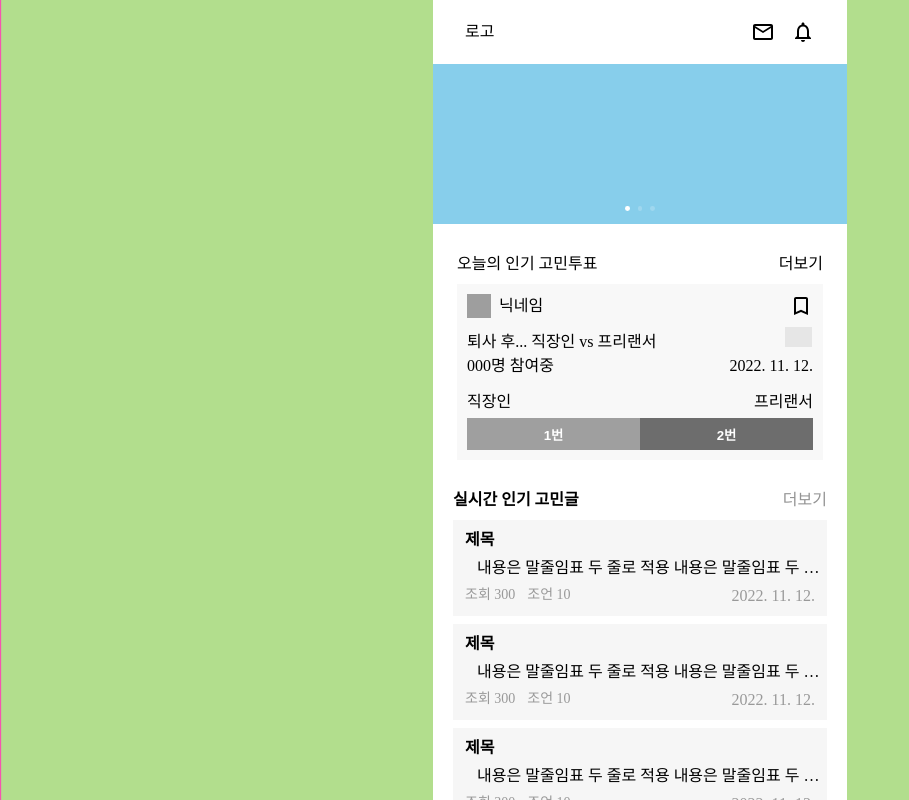
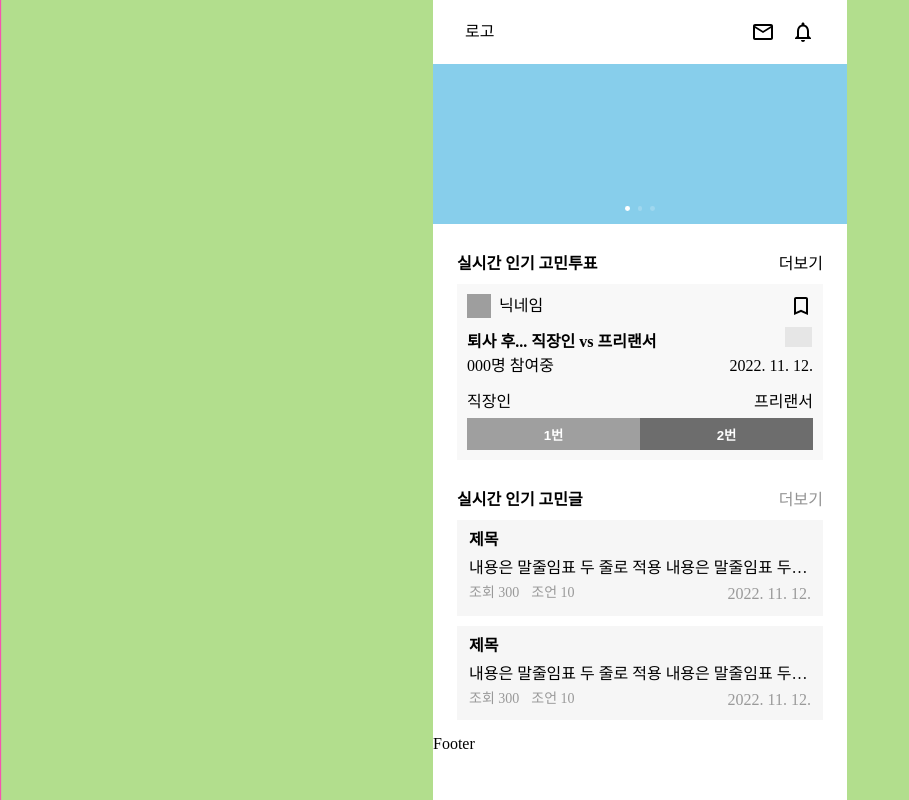
Before and after one commit to gomin-solution/Frontend, a React (Create React App) app: page / in a window 1280 px wide. Shown: the whole page, without its empty margins (0-909 px from the left). Built offline with nearby package versions, Linux system fonts and the light colour scheme; no server answers; grey boxes are pictures that could not be loaded.

Commit message:
[feat] footer 기능 구현 완

```diff
--- a/src/components/advice/Advice.jsx
+++ b/src/components/advice/Advice.jsx
@@ -10,13 +10,11 @@ const Advice = () => {
     <div
       style={{
         marginBottom: `${(props) => props.theme.paddings.sm}`,
-        padding: "0px 20px",
+        padding: "0rem 1.5rem",
       }}
     >
-      <StTextWrap
-        style={{ marginBottom: `${(props) => props.theme.margins.sm}` }}
-      >
-        <span style={{ fontWeight: "600" }}>실시간 인기 고민글</span>
+      <StTextWrap>
+        <StBold>실시간 인기 고민글</StBold>
         <span
           style={{ color: "#939393", cursor: "pointer" }}
           onClick={() => nav("#")}
@@ -41,6 +39,10 @@ const StTextWrap = styled.div`
   margin-bottom: ${(props) => props.theme.margins.sm};
 `;
 
+const StBold = styled.span`
+  font-weight: ${(props) => props.theme.fontWeights.lg};
+`;
+
 const StListWrap = styled.div`
   height: 10rem;
 `;
--- a/src/components/advice/AdviceList.jsx
+++ b/src/components/advice/AdviceList.jsx
@@ -4,7 +4,7 @@ import styled from "styled-components";
 const AdviceList = () => {
   return (
     <StAdviceList>
-      <p style={{ marginBottom: "6px", fontWeight: "600" }}>제목</p>
+      <p style={{ marginBottom: "0.5rem", fontWeight: "600" }}>제목</p>
       <StContent>
         내용은 말줄임표 두 줄로 적용 내용은 말줄임표 두 줄로 적용 내용은
         말줄임표 두 줄로 적용 내용은 말줄임표 두 줄로 적용 내용은 말줄임표 두
@@ -31,15 +31,16 @@ export default AdviceList;
 
 const StAdviceList = styled.div`
   background-color: #f6f6f6;
-  height: 96px;
-  margin-bottom: 8px;
-  padding: 12px;
+  height: 6rem;
+  margin-bottom: ${(props) => props.theme.margins.xsm};
+  padding: ${(props) => props.theme.paddings.sm};
 `;
 
 const StContent = styled.p`
   width: 100%;
   overflow: hidden;
-  margin: ${(props) => props.theme.margins.sm};
+  margin-top: ${(props) => props.theme.margins.sm};
+  margin-bottom: ${(props) => props.theme.margins.xsm};
   text-overflow: ellipsis; // 말줄임 적용
   white-space: nowrap; // 문장이 길어지면 다음 줄로 넘기는 것을 없앰
   overflow: hidden;
--- a/src/components/choice/Choice.jsx
+++ b/src/components/choice/Choice.jsx
@@ -53,9 +53,7 @@ const Choice = () => {
   return (
     <div style={{ marginBottom: "2rem", padding: "0rem 1.5rem" }}>
       <StTextWrap>
-        <span style={{ fontWeight: `${(props) => props.theme.fontWeight.lg}` }}>
-          오늘의 인기 고민투표
-        </span>
+        <StBold>실시간 인기 고민투표</StBold>
         <span style={{ cursor: "pointer" }} onClick={() => nav("#")}>
           더보기
         </span>
@@ -96,14 +94,7 @@ const Choice = () => {
                 />
               )}
             </StChoiceTextWrap>
-            <p
-              style={{
-                fontWeight: `${(props) => props.theme.fontWeight.lg}`,
-                marginBottom: "0.5rem",
-              }}
-            >
-              퇴사 후... 직장인 vs 프리랜서
-            </p>
+            <StChoiceName>퇴사 후... 직장인 vs 프리랜서</StChoiceName>
             <StTextWrap2>
               <span
                 style={{ color: `${(props) => props.theme.fontColors.fong1}` }}
@@ -182,6 +173,10 @@ const StTextWrap = styled.div`
   margin-bottom: ${(props) => props.theme.margins.sm};
 `;
 
+const StBold = styled.span`
+  font-weight: ${(props) => props.theme.fontWeights.lg};
+`;
+
 const StTextWrap2 = styled.div`
   display: flex;
   justify-content: space-between;
@@ -198,6 +193,11 @@ const StChoiceTextWrap = styled.div`
   display: flex;
   justify-content: space-between;
   margin-bottom: ${(props) => props.theme.margins.lg};
+`;
+
+const StChoiceName = styled.div`
+  font-weight: ${(props) => props.theme.fontWeights.lg};
+  margin-bottom: 0.5rem;
 `;
 
 const Stimg = styled.img`
--- a/src/elements/Footer.jsx
+++ b/src/elements/Footer.jsx
@@ -10,9 +10,7 @@ export default Footer;
 const StBlock = styled.div`
   width: 100%;
   height: 4rem;
-
-  z-index: 10;
-  bottom: 0;
-
-  background-color: ${(props) => props.theme.boxColors.bg};
+  background-color: white;
+  position: absolute;
+  bottom: 0px;
 `;
--- a/src/index.css
+++ b/src/index.css
@@ -44,7 +44,6 @@ body {
   margin: auto;
   position: relative;
   background-color: #ffffff;
-  overflow-y: scroll;
 }
 
 @media all and (min-width: 360px) and (max-width: 899px) {
--- a/src/pages/Main.jsx
+++ b/src/pages/Main.jsx
@@ -2,6 +2,7 @@ import React from "react";
 import { Header3 } from "../elements/Header";
 import Choice from "../components/choice/Choice";
 import Advice from "../components/advice/Advice";
+import Footer from "../elements/Footer";
 import styled from "styled-components";
 import { getMain } from "../api/mainApi";
 
@@ -28,6 +29,7 @@ function Main() {
     <>
       <Header3 title={"메인페이지"} />
       {/* 모바일 하단 잘림 방지  */}
+      <StContainer>
         <SwFeat
           spaceBetween={30}
           centeredSlides={true}
@@ -48,11 +50,21 @@ function Main() {
         </SwFeat>
         <Choice />
         <Advice />
+      </StContainer>
+      <Footer />
     </>
   );
 }
 
 export default Main;
+
+const StContainer = styled.div`
+  width: 100%;
+  position: absolute;
+  top: 4rem;
+  bottom: 5rem;
+  overflow-y: scroll;
+`;
 
 const SwFeat = styled(Swiper)`
   background-color: skyblue;
```
Lines whose indentation alone changed are shown as unchanged.
